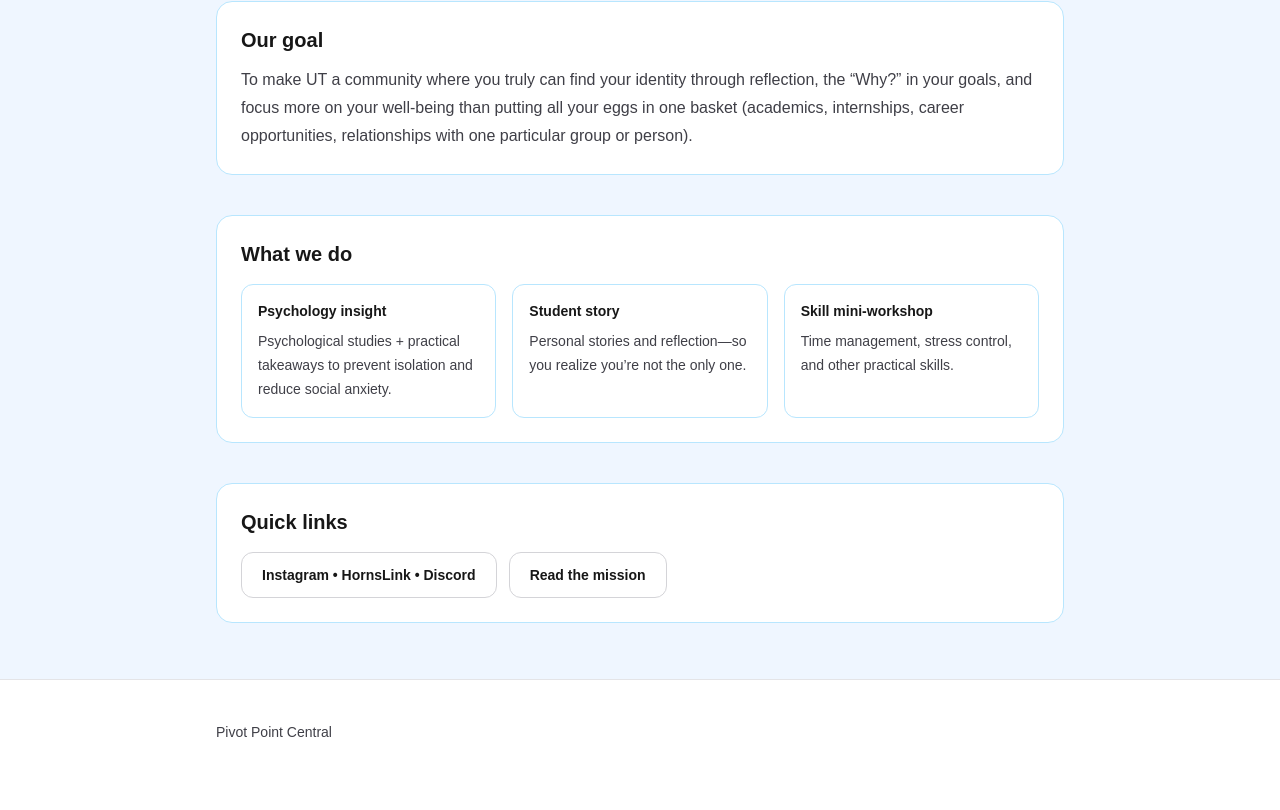
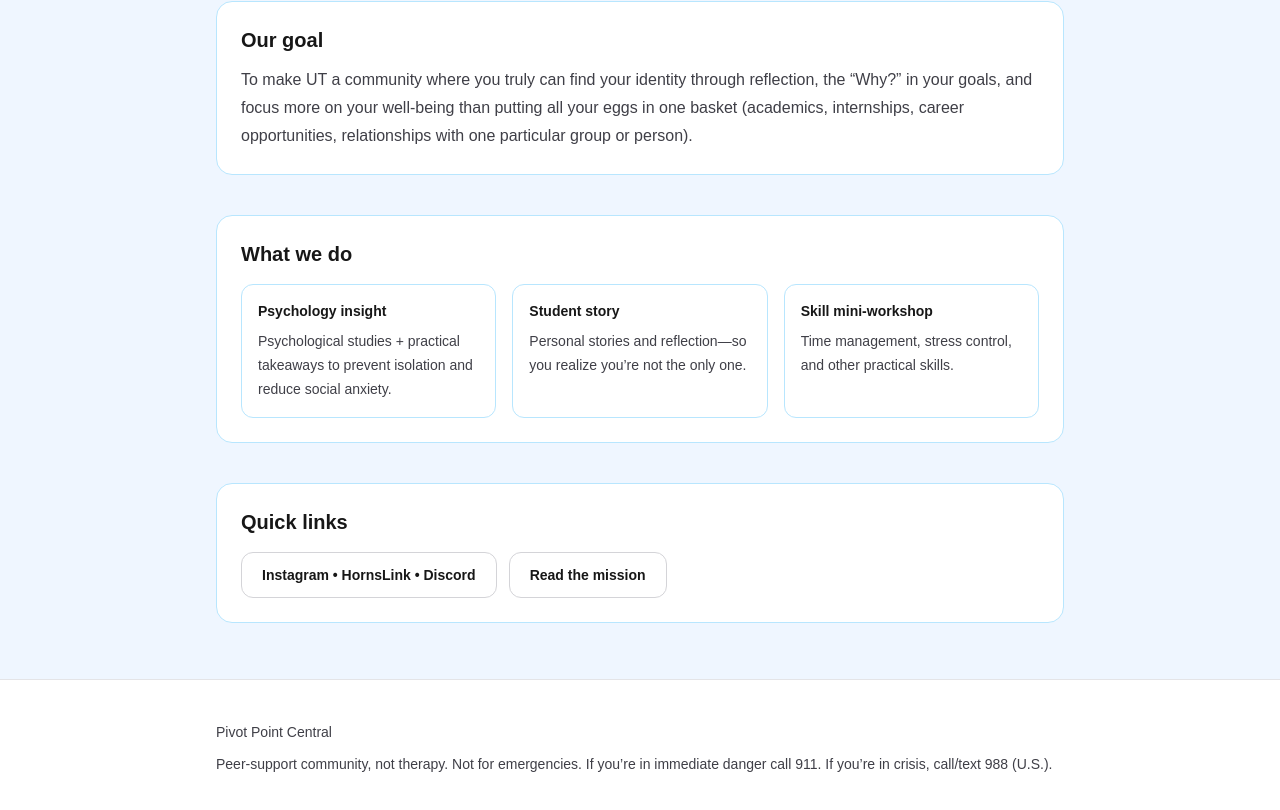
Before and after one commit to heesoo1681-oss/pivot-point-site, a Next.js app: page / in a window 1280 px wide. Shown: the part 786-1596 px from the top of the page. Built offline with nearby package versions, Linux system fonts and the light colour scheme.

Commit message:
Update colors again

```diff
--- a/app/layout.tsx
+++ b/app/layout.tsx
@@ -48,7 +48,7 @@ export default function RootLayout({
 
         {/* Footer */}
         <footer className="border-t border-zinc-200 bg-white">
-          <div className="mx-auto max-w-4xl px-6 py-10 text-sm leading-6 text-white">
+          <div className="mx-auto max-w-4xl px-6 py-10 text-sm leading-6 text-zinc-700">
             <div className="font-medium text-zinc-700">Pivot Point Central</div>
             <p className="mt-2">
               Peer-support community, not therapy. Not for emergencies. If you’re in immediate
```
